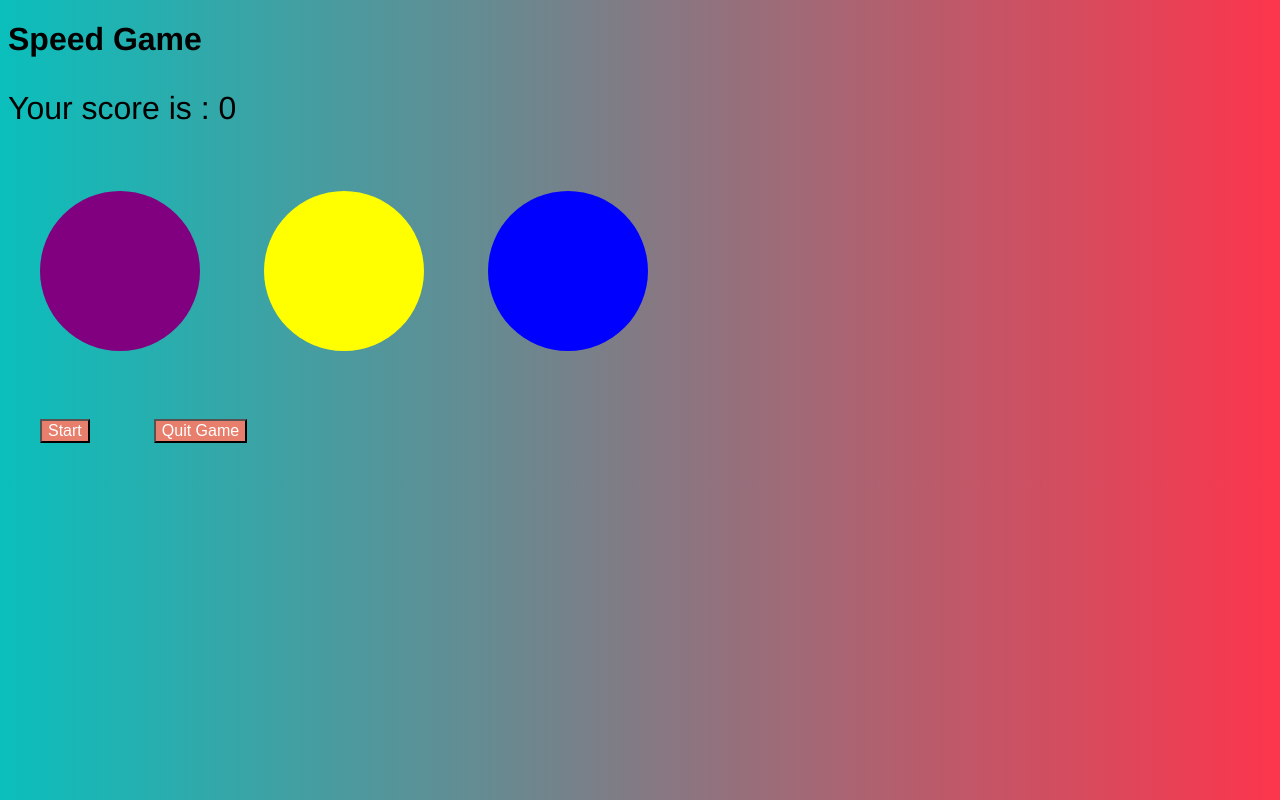
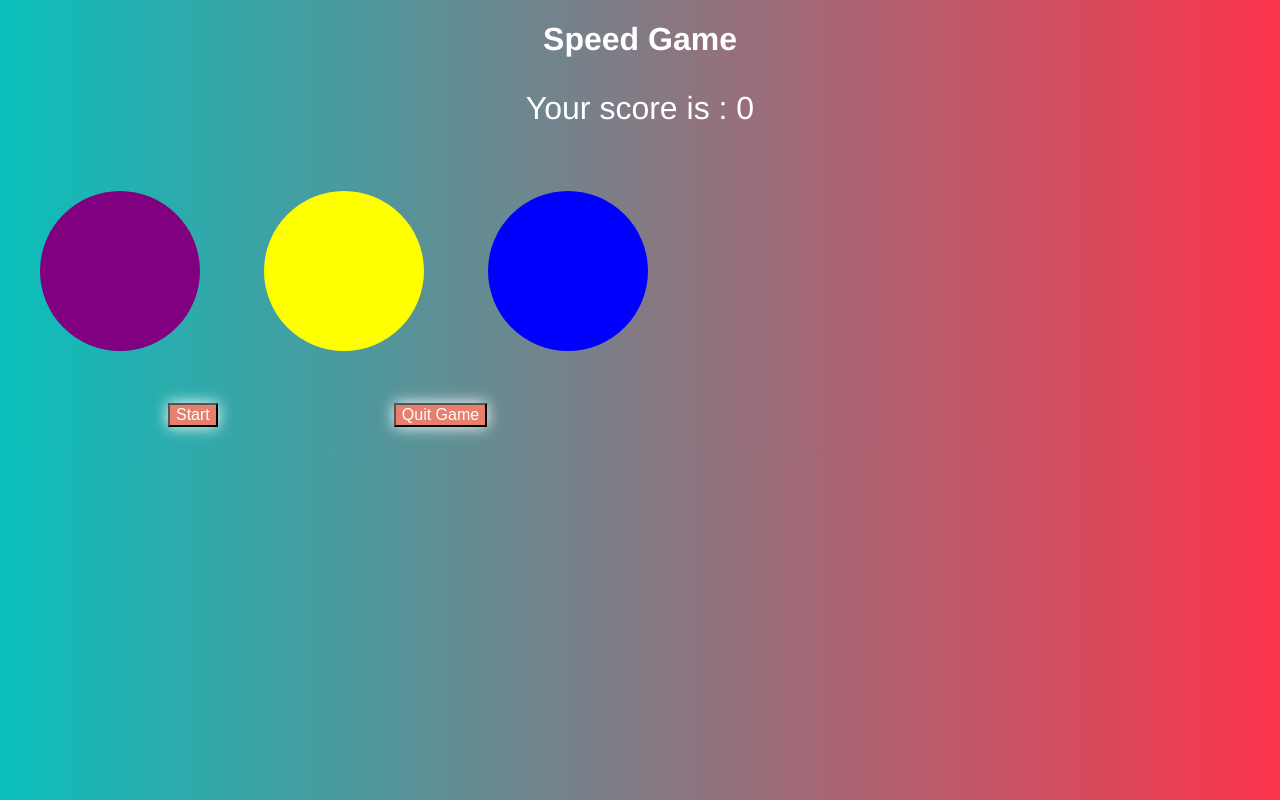
Before and after one commit to nanrisa27/learning-React, a React (Create React App) app in the folder game_1/: page / in a window 1280 px wide. Built offline with nearby package versions, Linux system fonts and the light colour scheme.

Commit message:
styling the circles

```diff
--- a/game_1/src/App.css
+++ b/game_1/src/App.css
@@ -1,8 +1,9 @@
 body{
 font-family: 'Franklin Gothic Medium', 'Arial Narrow', Arial, sans-serif;
-background: #FC354C;  /* fallback for old browsers */
-background: -webkit-linear-gradient(to right, #0ABFBC, #FC354C);  /* Chrome 10-25, Safari 5.1-6 */
-background: linear-gradient(to right, #0ABFBC, #FC354C); /* W3C, IE 10+/ Edge, Firefox 16+, Chrome 26+, Opera 12+, Safari 7+ */
+
+background: linear-gradient(to right, #0ABFBC, #FC354C);
+color: white;
+
 
 
 }
@@ -11,9 +12,15 @@ background: linear-gradient(to right, #0ABFBC, #FC354C); /* W3C, IE 10+/ Edge, F
 color: white;
 background-color: rgb(231, 127, 108);
 font-size: 1rem;
-margin: 2rem;
+margin: 1rem;
+margin-left: 10rem;
+box-shadow: 0px 0px 15px;
 
 }
 .App p{
   font-size: 2rem;
+  text-align: center;
 }
+.App h1{
+  text-align: center;
+}
```
